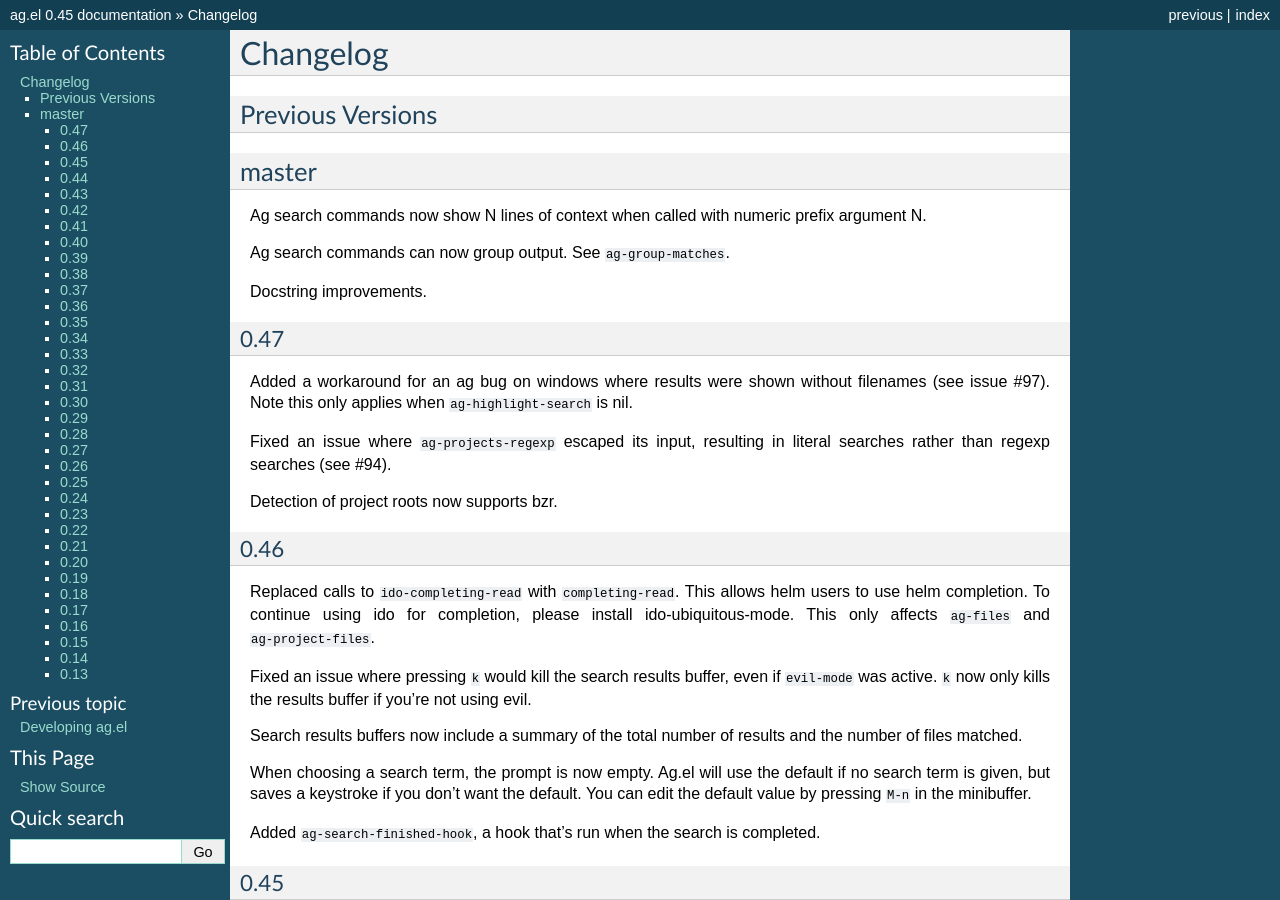
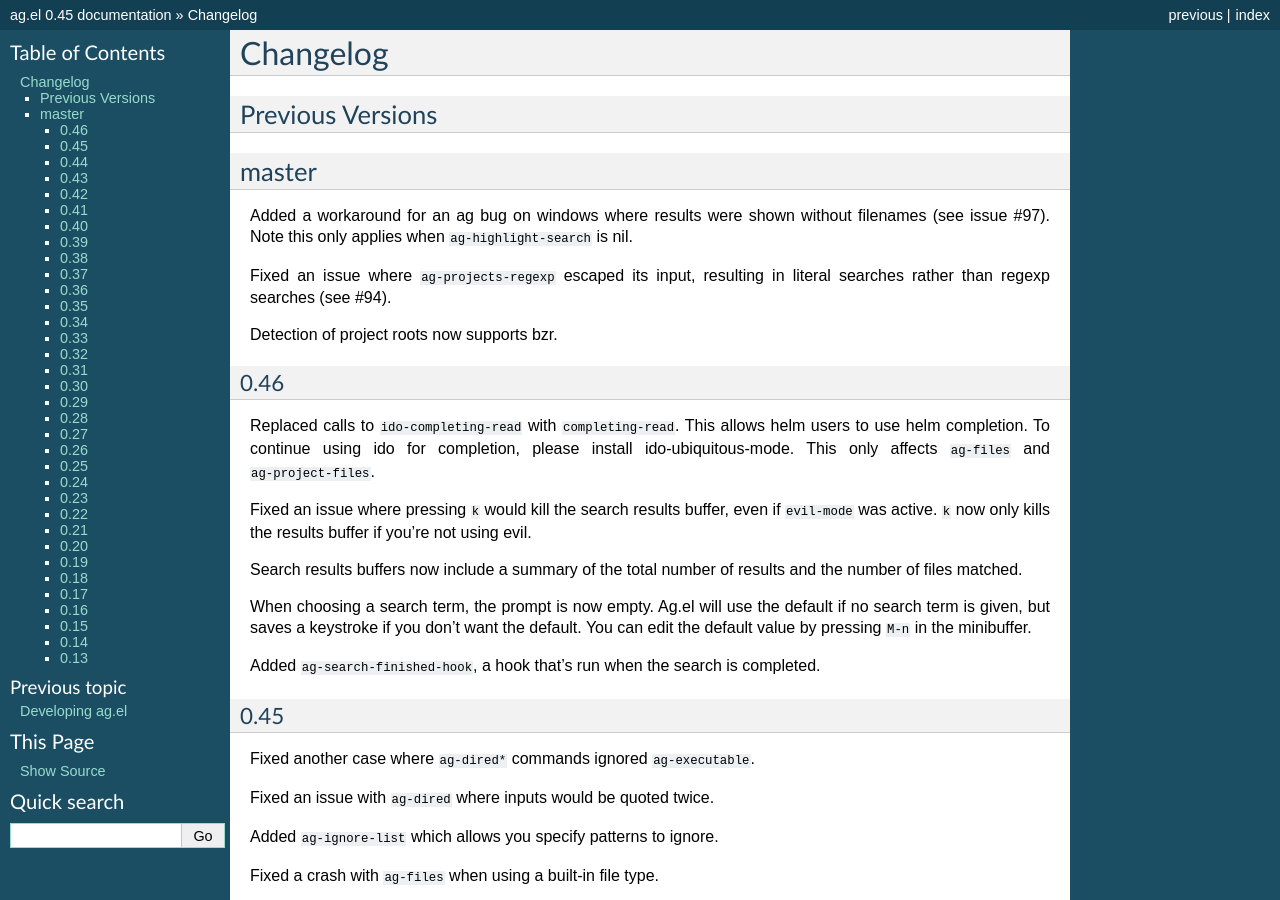
Before and after one commit to koddo/.emacs.d.old, a Sphinx documentation site: the page built from docs/changelog.rst, in a window 1280 px wide and 900 px high. Built offline with Sphinx 7.4.7, drawn with Linux system fonts in a browser that asks for light colours.

Commit message:
Squashed 'ym-packages/ag.el/' changes from e93d45f..f2cfea2
REVERT: e93d45f cygwin emacs version in windows have same problem as issue #97 (#121)
REVERT: 518c7a4 Updating changelog
REVERT: b7c66c2 read the docs badge
REVERT: 87e23e7 Spelling fixes.
REVERT: 192422b Merge remote-tracking branch 'alberto/grouped-output'
REVERT: 76bded4 Clarify where search strings are literals.
REVERT: f26bee3 Make documentation more explicit
REVERT: b94f664 Let prefix argument override configured context.
REVERT: 51d5b0b Don't require double dashes in arguments.
REVERT: d874b9f Cleanups.
REVERT: 1273b8b Fix typo.
REVERT: d28edd9 Add variable for number of context lines.
REVERT: 3ef2d9c Font-lock file name in grouped matches.
REVERT: 685ad61 Add option for grouping.
REVERT: 8253b1f Support grouped output.
REVERT: 29d40fd Merge pull request #109 from wbolster/numeric-prefix-argument-as-context-lines
REVERT: b1f57d3 Treat numeric prefix as --context=... argument to ag
REVERT: 95e6d9f Rolling version number.

git-subtree-dir: ym-packages/ag.el
git-subtree-split: f2cfea210b165564e8d44f4c980b2fedac2462c1

```diff
--- a/docs/changelog.rst
+++ b/docs/changelog.rst
@@ -6,16 +6,6 @@ Previous Versions
 
 master
 ------
-
-Ag search commands now show N lines of context when called with
-numeric prefix argument N.
-
-Ag search commands can now group output. See ``ag-group-matches``.
-
-Docstring improvements.
-
-0.47
-~~~~
 
 Added a workaround for an ag bug on windows where results were shown
 without filenames (see issue #97). Note this only applies when
```
Also changed, not shown: README.md (+0 -1 lines), 1 other file.
